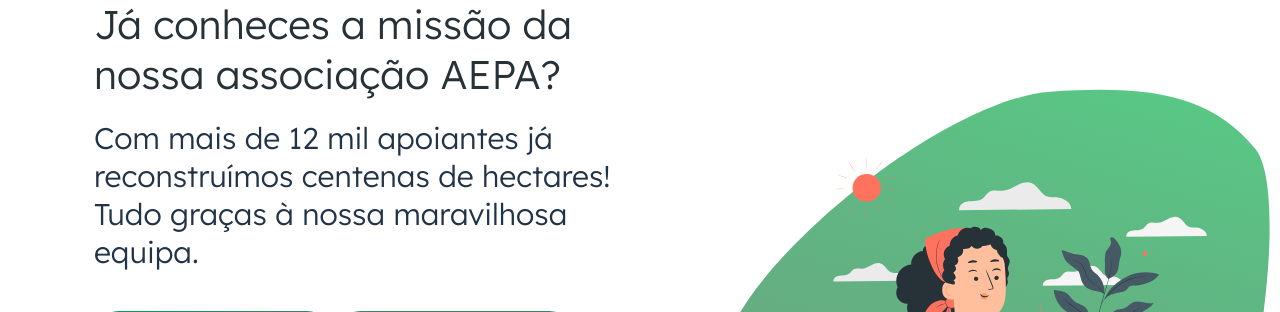
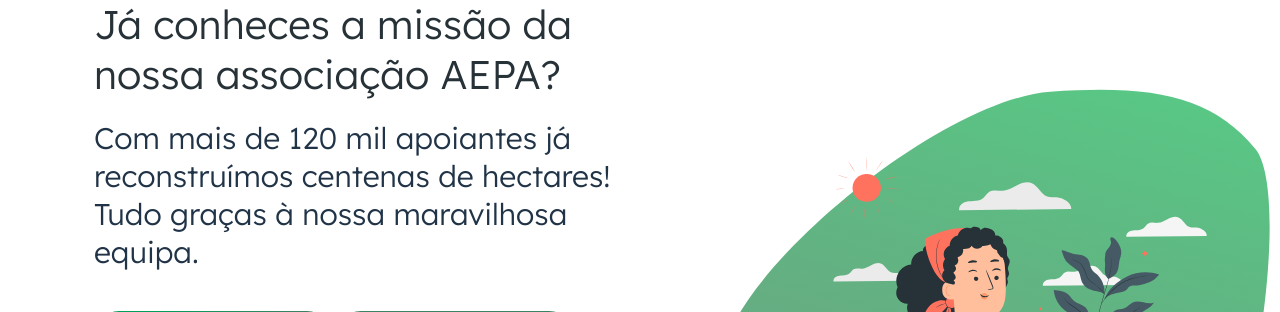
Before and after one commit to CristianoSamtps/AEPA, a Laravel app: page / in a window 1280 px wide; the page is wider, and only the part inside the window is pictured. Shown: the part 191-503 px from the top of that part. Run offline with Laravel 10, Linux system fonts and the light colour scheme.

Commit message:
Mais um teste

```diff
--- a/resources/views/index.blade.php
+++ b/resources/views/index.blade.php
@@ -11,7 +11,7 @@
       <div class="row">
         <div class="col-md-6">
           <h1>Já conheces a missão da nossa associação AEPA?</h1>
-          <h5>Com mais de 12 mil apoiantes já reconstruímos centenas de hectares! Tudo graças à nossa maravilhosa equipa.
+          <h5>Com mais de 120 mil apoiantes já reconstruímos centenas de hectares! Tudo graças à nossa maravilhosa equipa.
           </h5>
           <a><button class="btn hero-btn1">Associação</button></a>
           <a><button class="btn hero-btn2">Doações</button></a>
```
